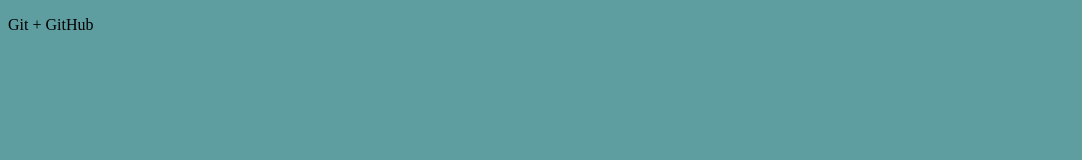
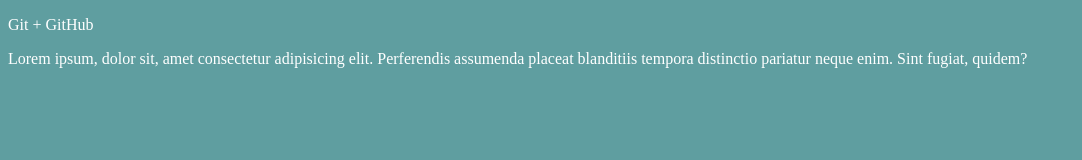
Before and after one commit to pgplug/gittest, a plain HTML site: page index.html in a window 1280 px wide. Shown: the whole page, without its empty margins (0-1082 px from the left). Drawn offline with Linux system fonts and the light colour scheme.

Commit message:
Первые изменения

```diff
--- a/css/main.css
+++ b/css/main.css
@@ -1,3 +1,7 @@
 body{
     background-color: cadetblue;
 }
+
+p{
+    color: white;
+}
--- a/index.html
+++ b/index.html
@@ -9,5 +9,6 @@
 </head>
 <body>
     <p>Git + GitHub</p>
+    <p>Lorem ipsum, dolor sit, amet consectetur adipisicing elit. Perferendis assumenda placeat blanditiis tempora distinctio pariatur neque enim. Sint fugiat, quidem?</p>
 </body>
 </html>
```
